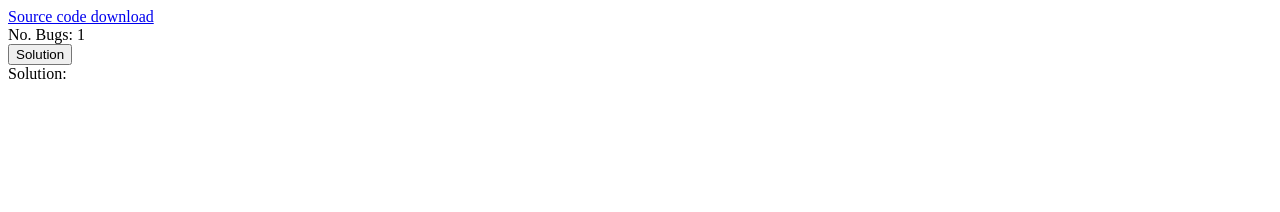
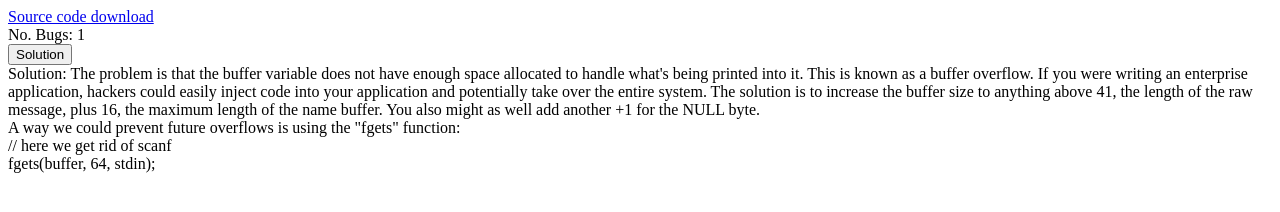
Before and after one commit to TheSecurityAtlas/debugging-practice, a plain HTML site: page docs/challenges/runtime/clang/bug1/bug1.html in a window 1280 px wide. Both pictures are taken after a click on the button "Solution". Drawn offline with Linux system fonts and the light colour scheme.

Commit message:
add bug1c.html

```diff
--- a/docs/challenges/runtime/clang/bug1/bug1.html
+++ b/docs/challenges/runtime/clang/bug1/bug1.html
@@ -2,6 +2,7 @@
 <html>
   <head>
     <title>bug1.c</title>
+    <meta name="viewport" content="width=device-width, height=device-height, initial-scale=1.0, minimum-scale=1.0">
   </head>
   <body>
 
@@ -13,7 +14,12 @@
     <br>
     <div id="solution" style="visibility: hidden;">
       <p1>Solution:</p1>
-
+      <p1>The problem is that the buffer variable does not have enough space allocated to handle what's being printed into it. This is known as a buffer overflow. If you were writing an enterprise application, hackers could easily inject code into your application and potentially take over the entire system. The solution is to increase the buffer size to anything above 41, the length of the raw message, plus 16, the maximum length of the name buffer. You also might as well add another +1 for the NULL byte.</p1>
+      <br>
+      <p1>A way we could prevent future overflows is using the "fgets" function:</p1>
+      <br>
+      <p1>// here we get rid of scanf</p1><br>
+      <p1>  fgets(buffer, 64, stdin);</p1>
     </div>
   </body>
 </html>
```
Also changed, not shown: docs/index.html (+1 -0 lines).
